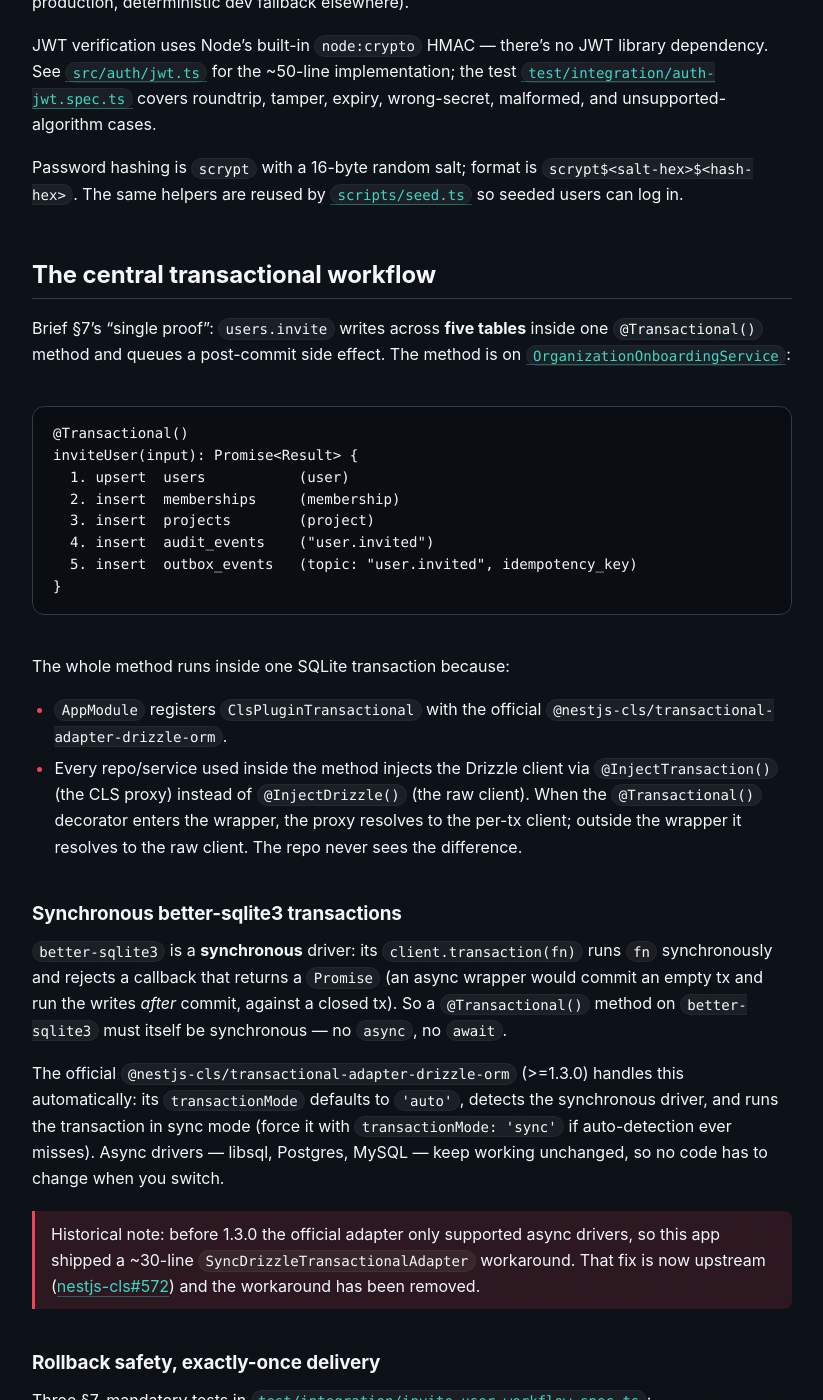
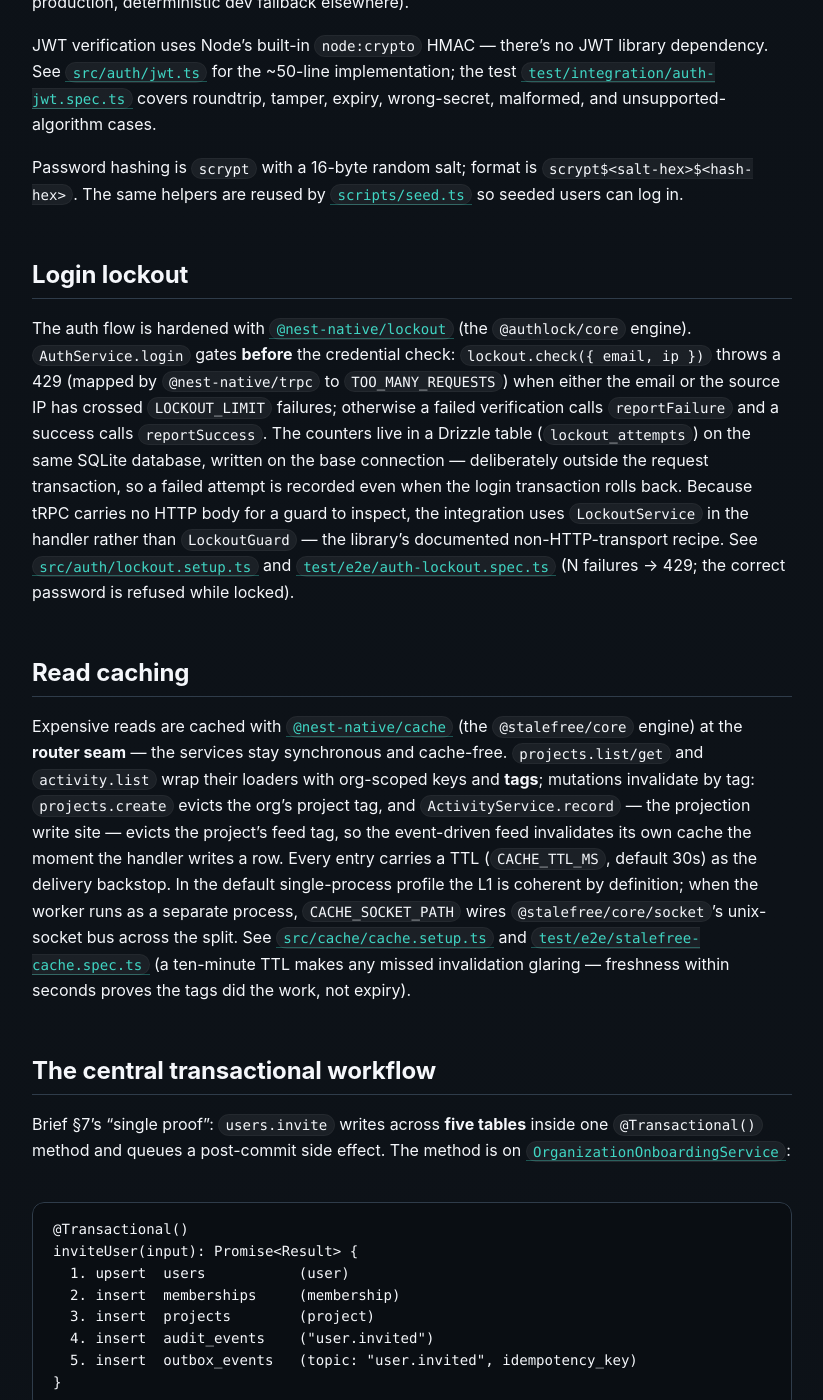
Before and after one commit to nest-native/reference-app, a Jekyll site: the page built from docs/architecture.md, in a window 1280 px wide and 1400 px high, scrolled down 3917 px. Shown: the whole window, without its empty margins (228-1051 px from the left). Built offline with Jekyll 4.4.1, drawn with Linux system fonts in a browser that asks for light colours.

Commit message:
docs: add the lockout and read-caching chapters to the architecture tour (#62)
The one-sitting tour predated the two newest libraries: no mention of the
login-lockout gate (LockoutService in the handler, counters outside the
request tx, the tRPC non-HTTP-transport recipe) nor the read cache (router-
seam wrap with tags, write-site invalidation in the activity projection, TTL
backstop, the socket bus for the app+worker split). Two sections added after
Authentication, matching the tour's tone and linking the sources and e2e
specs.

```diff
--- a/docs/architecture.md
+++ b/docs/architecture.md
@@ -190,6 +190,42 @@ covers roundtrip, tamper, expiry, wrong-secret, malformed, and unsupported-algor
 Password hashing is `scrypt` with a 16-byte random salt; format is
 `scrypt$<salt-hex>$<hash-hex>`. The same helpers are reused by
 [`scripts/seed.ts`](https://github.com/nest-native/reference-app/blob/main/scripts/seed.ts) so seeded users can log in.
+
+## Login lockout
+
+The auth flow is hardened with [`@nest-native/lockout`](https://github.com/nest-native/lockout)
+(the `@authlock/core` engine). `AuthService.login` gates **before** the
+credential check: `lockout.check({ email, ip })` throws a 429 (mapped by
+`@nest-native/trpc` to `TOO_MANY_REQUESTS`) when either the email or the
+source IP has crossed `LOCKOUT_LIMIT` failures; otherwise a failed
+verification calls `reportFailure` and a success calls `reportSuccess`.
+The counters live in a Drizzle table (`lockout_attempts`) on the same SQLite
+database, written on the base connection — deliberately outside the request
+transaction, so a failed attempt is recorded even when the login transaction
+rolls back. Because tRPC carries no HTTP body for a guard to inspect, the
+integration uses `LockoutService` in the handler rather than `LockoutGuard`
+— the library's documented non-HTTP-transport recipe. See
+[`src/auth/lockout.setup.ts`](https://github.com/nest-native/reference-app/blob/main/src/auth/lockout.setup.ts)
+and [`test/e2e/auth-lockout.spec.ts`](https://github.com/nest-native/reference-app/blob/main/test/e2e/auth-lockout.spec.ts)
+(N failures → 429; the correct password is refused while locked).
+
+## Read caching
+
+Expensive reads are cached with [`@nest-native/cache`](https://github.com/nest-native/cache)
+(the `@stalefree/core` engine) at the **router seam** — the services stay
+synchronous and cache-free. `projects.list/get` and `activity.list` wrap
+their loaders with org-scoped keys and **tags**; mutations invalidate by tag:
+`projects.create` evicts the org's project tag, and `ActivityService.record`
+— the projection write site — evicts the project's feed tag, so the
+event-driven feed invalidates its own cache the moment the handler writes a
+row. Every entry carries a TTL (`CACHE_TTL_MS`, default 30s) as the delivery
+backstop. In the default single-process profile the L1 is coherent by
+definition; when the worker runs as a separate process, `CACHE_SOCKET_PATH`
+wires `@stalefree/core/socket`'s unix-socket bus across the split. See
+[`src/cache/cache.setup.ts`](https://github.com/nest-native/reference-app/blob/main/src/cache/cache.setup.ts)
+and [`test/e2e/stalefree-cache.spec.ts`](https://github.com/nest-native/reference-app/blob/main/test/e2e/stalefree-cache.spec.ts)
+(a ten-minute TTL makes any missed invalidation glaring — freshness within
+seconds proves the tags did the work, not expiry).
 
 ## The central transactional workflow
 
```
